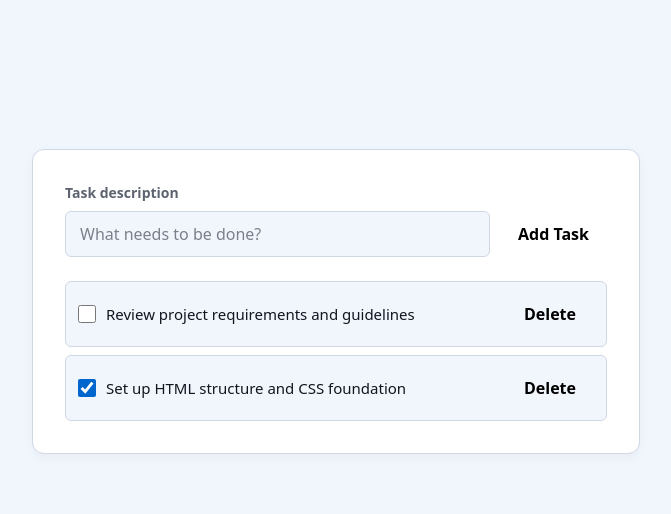
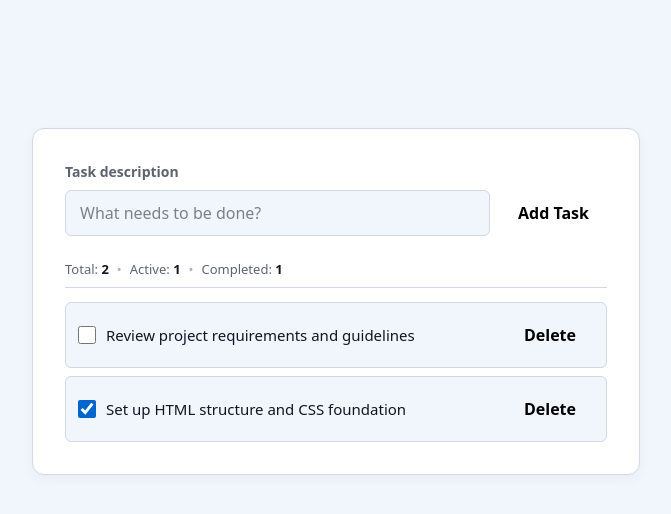
Before and after one commit to rush0379/todo-list, a plain HTML site: page index.html in a window 1280 px wide. Shown: the part 154-668 px from the top of the page, without its empty margins (304-975 px from the left). Drawn offline with Linux system fonts and the light colour scheme.

Commit message:
feat: add live task summary counters computed from state (step 5)

```diff
--- a/app.js
+++ b/app.js
@@ -57,6 +57,10 @@ const todoFormElement = document.querySelector("#todo-form");
 const todoInputElement = document.querySelector("#todo-input");
 const todoListElement = document.querySelector("#todo-list");
 const emptyStateElement = document.querySelector("#empty-state");
+const todoSummaryElement = document.querySelector("#todo-summary");
+const countTotalElement = document.querySelector("#count-total");
+const countActiveElement = document.querySelector("#count-active");
+const countCompletedElement = document.querySelector("#count-completed");
 
 // =============================================================================
 // 3. RENDER FUNCTION (View Layer)
@@ -120,6 +124,35 @@ function createTodoElement(todo) {
 }
 
 /**
+ * Updates the summary counter elements with live statistics calculated from memory.
+ *
+ * Single Source of Truth Concept:
+ * Notice we do NOT manually increment or decrement a counter variable (+1 / -1)
+ * across multiple event handlers.
+ * Instead, whenever anything changes, we calculate the exact totals directly
+ * from the 'todos' array! This guarantees the counts can never get out of sync.
+ */
+function updateSummaryCounters() {
+  if (!countTotalElement || !countActiveElement || !countCompletedElement || !todoSummaryElement) {
+    return;
+  }
+
+  const total = todos.length;
+  // Count how many tasks have completed: true
+  const completed = todos.filter((todo) => todo.completed).length;
+  // Active is simply total minus completed
+  const active = total - completed;
+
+  // Update text values safely
+  countTotalElement.textContent = String(total);
+  countActiveElement.textContent = String(active);
+  countCompletedElement.textContent = String(completed);
+
+  // Hide the summary row if there are no tasks at all to keep UI clean
+  todoSummaryElement.hidden = total === 0;
+}
+
+/**
  * Synchronizes the DOM with the current in-memory 'todos' array.
  *
  * How replaceChildren() works:
@@ -132,22 +165,25 @@ function renderTodos() {
     return;
   }
 
-  // 1. Check if we have any tasks in memory
+  // 1. Update the computed metrics (total, active, completed)
+  updateSummaryCounters();
+
+  // 2. Check if we have any tasks in memory
   const hasTodos = todos.length > 0;
 
-  // 2. Update empty state visibility using the native 'hidden' attribute
+  // 3. Update empty state visibility using the native 'hidden' attribute
   emptyStateElement.hidden = hasTodos;
 
-  // 3. If there are no tasks, empty the list element and exit early
+  // 4. If there are no tasks, empty the list element and exit early
   if (!hasTodos) {
     todoListElement.replaceChildren();
     return;
   }
 
-  // 4. Map each data object in our in-memory array to a real DOM element
+  // 5. Map each data object in our in-memory array to a real DOM element
   const todoElements = todos.map((todo) => createTodoElement(todo));
 
-  // 5. Atomically mount all elements into the <ul>
+  // 6. Atomically mount all elements into the <ul>
   todoListElement.replaceChildren(...todoElements);
 }
 
--- a/index.html
+++ b/index.html
@@ -125,6 +125,27 @@
         when they occur, but politely waits until the user is not in the middle of typing or speaking.
       -->
       <section class="todo-list-container" aria-label="Current Tasks">
+        <!--
+          Task Summary & Counters:
+          Displays live computed metrics: total tasks, active tasks, and completed tasks.
+          Uses semantic <output> elements to indicate calculated values to screen readers.
+        -->
+        <header class="todo-summary" id="todo-summary" aria-label="Task statistics">
+          <p class="todo-summary__count">
+            <span class="todo-summary__metric">
+              Total: <output id="count-total">0</output>
+            </span>
+            <span class="todo-summary__divider" aria-hidden="true">•</span>
+            <span class="todo-summary__metric">
+              Active: <output id="count-active">0</output>
+            </span>
+            <span class="todo-summary__divider" aria-hidden="true">•</span>
+            <span class="todo-summary__metric">
+              Completed: <output id="count-completed">0</output>
+            </span>
+          </p>
+        </header>
+
         <ul id="todo-list" class="todo-list" aria-live="polite">
           <!-- Dynamically populated from JavaScript memory via app.js -->
         </ul>
--- a/styles.css
+++ b/styles.css
@@ -327,6 +327,34 @@
     margin-block-start: 1.5rem;
   }
 
+  /*
+    Task Summary Header:
+    Displays status counters in a subtle, clean horizontal row above the list.
+  */
+  .todo-summary {
+    margin-block-end: 0.875rem;
+    padding-block-end: 0.5rem;
+    border-block-end: 1px solid var(--border-color);
+
+    .todo-summary__count {
+      display: flex;
+      align-items: center;
+      gap: 0.5rem;
+      font-size: 0.8125rem;
+      color: var(--text-muted);
+      font-weight: 500;
+    }
+
+    .todo-summary__metric output {
+      font-weight: 700;
+      color: var(--text-primary);
+    }
+
+    .todo-summary__divider {
+      opacity: 0.5;
+    }
+  }
+
   .todo-list {
     display: flex;
     flex-direction: column;
```
